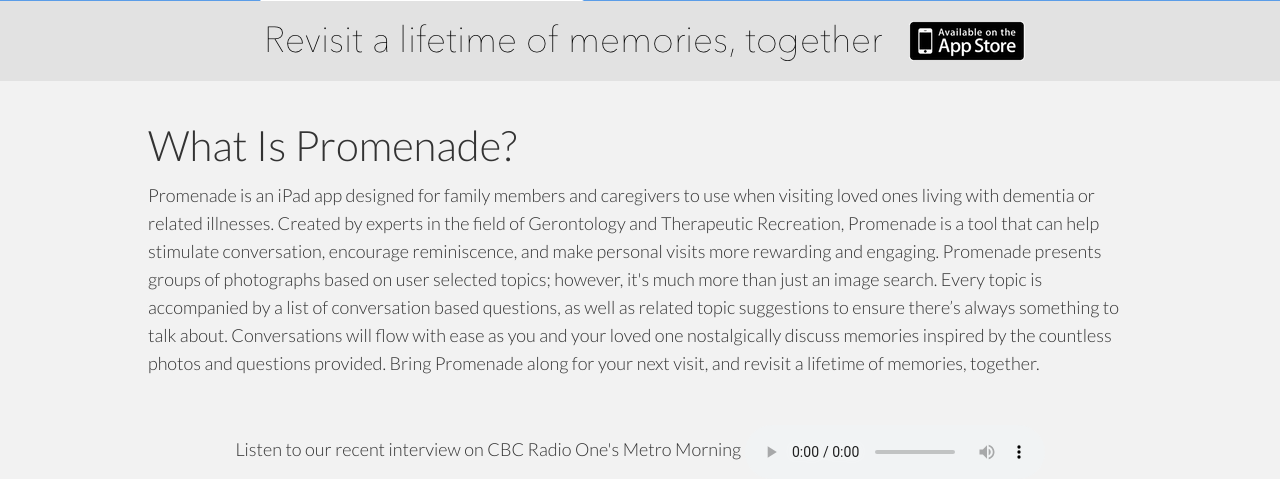
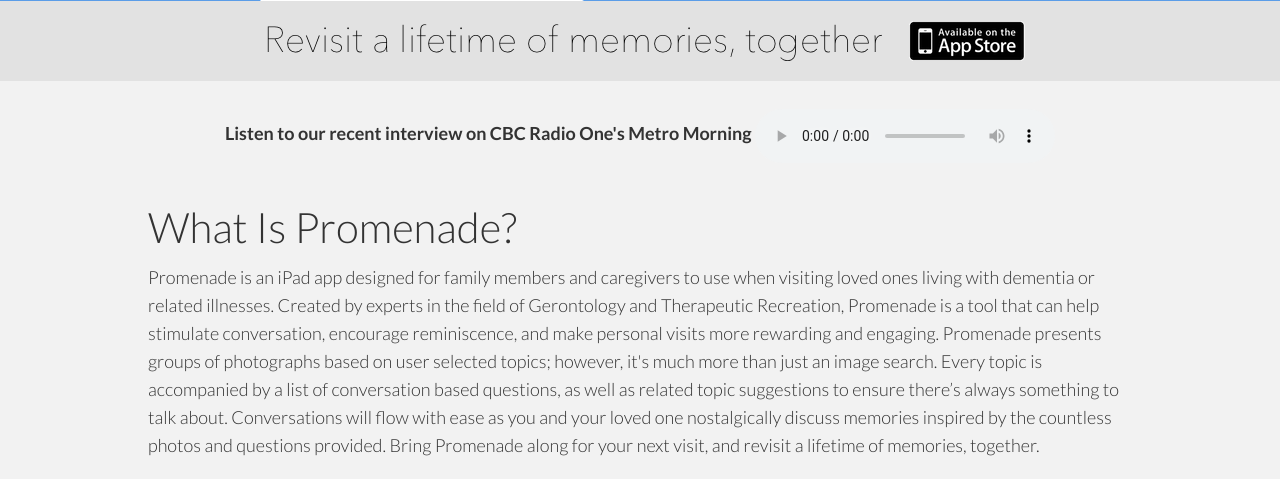
Before and after one commit to b3no/promenadeapp, a PHP site: page /index2.php in a window 1280 px wide. Shown: the part 599-1078 px from the top of the page. Run offline with PHP 8.4, Linux system fonts and the light colour scheme.

Commit message:
turn off auto play and styling change

```diff
--- a/php/index2.php
+++ b/php/index2.php
@@ -28,6 +28,19 @@
 <center><img src="img/promenadeSubTitle.png"/>&nbsp;&nbsp;&nbsp;&nbsp;&nbsp;<a href='https://itunes.apple.com/ca/app/promenade-revisit-life-memories/id782926783?mt=8'><img src='img/App_Store_Badge.png'/></a></center>
 </div>
 <br/>
+
+<center>
+<div>
+<span class='strong'>Listen to our recent interview on CBC Radio One's Metro Morning</span>
+<audio controls="controls" style="vertical-align: middle;">
+  <source src="metromorning.mp3" type="audio/mpeg">
+  <source src="metromorning.ogg" type="audio/ogg">
+  <embed height="50" width="100" src="metromorning.mp3">
+</audio>
+</div>
+</center>
+</br>
+
 <div class="general">
 	<div class="subcolumn">
 		<h1>What Is Promenade?</h1>
@@ -44,15 +57,6 @@
 <source src="https://dl.dropboxusercontent.com/u/19417682/promenadeapp.com/mov/walkthroughHB4.mp4" type='video/mp4'>
 </video>
 -->
-
-<div>
-<span>Listen to our recent interview on CBC Radio One's Metro Morning</span>
-<audio autoplay="autoplay" controls="controls" style="vertical-align: middle;">
-  <source src="metromorning.mp3" type="audio/mpeg">
-  <source src="metromorning.ogg" type="audio/ogg">
-  <embed height="50" width="100" src="metromorning.mp3">
-</audio>
-</div>
 
 <iframe src="//player.vimeo.com/video/90460922" width="768" height="574" frameborder="0" webkitallowfullscreen mozallowfullscreen allowfullscreen></iframe>
 </center>
```
